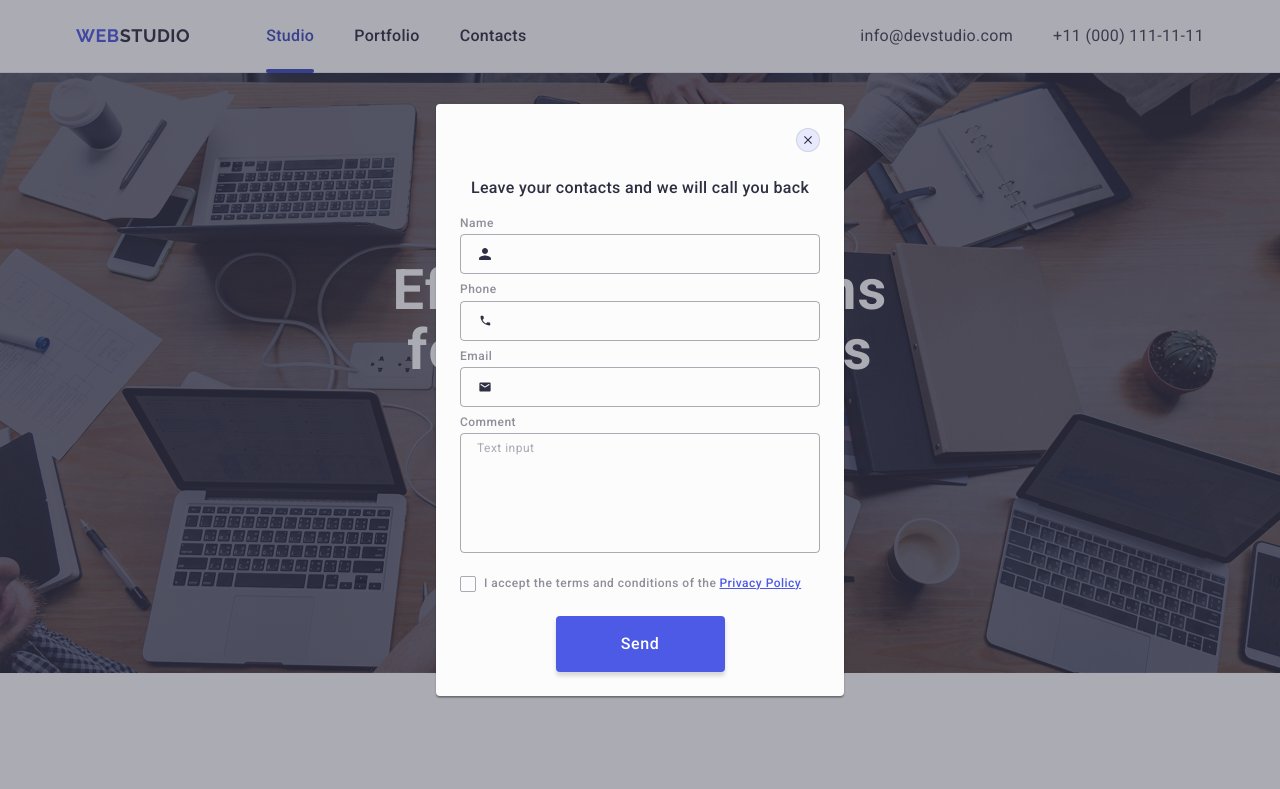
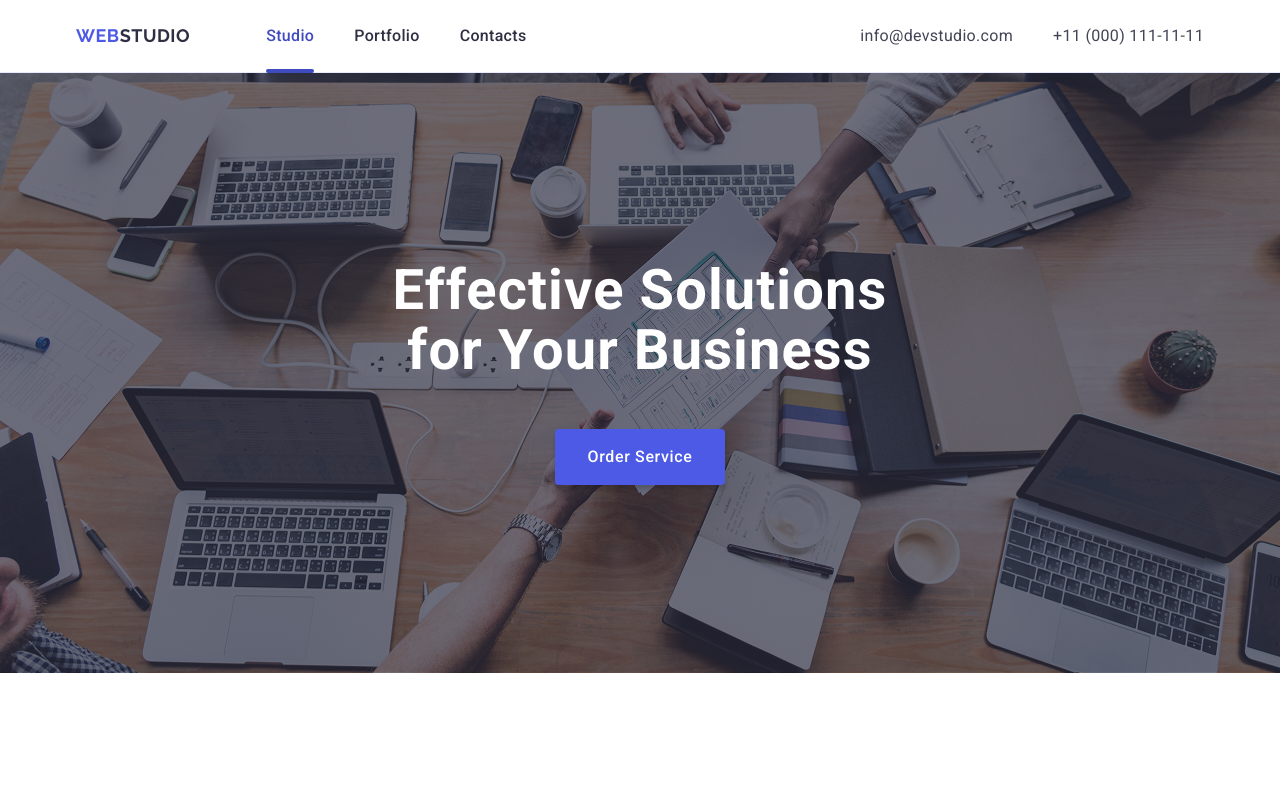
Before and after one commit to kateryna-bielianska/goit-markup-hw-05, a plain HTML site: page index.html in a window 1280 px wide. Shown: the top 789 px of the page. Drawn offline with nearby package versions, Linux system fonts and the light colour scheme.

Commit message:
fix: adjust modal overlay state and svg icon dimensions

```diff
--- a/index.html
+++ b/index.html
@@ -342,7 +342,7 @@ Subscribe
 
 
 </footer>
-   <div class="modal-overlay is-open">
+   <div class="modal-overlay">
   <div class="modal"> <button type="button" class="modal-close-btn">
       <svg class="close-icon" width="8" height="8">
         <use href="./images/icons.svg#icon-close"></use>
@@ -357,7 +357,7 @@ Subscribe
         <label class="form-label" for="user-name">Name</label>
         <div class="input-wrap">
           <input class="form-input" type="text" name="user-name" id="user-name">
-          <svg class="form-icon" width="18" height="18">
+          <svg class="form-icon" width="18" height="24">
             <use href="./images/icons.svg#icon-name"></use>
           </svg>
         </div>
@@ -367,7 +367,7 @@ Subscribe
         <label class="form-label" for="user-phone">Phone</label>
         <div class="input-wrap">
           <input class="form-input" type="tel" name="user-phone" id="user-phone">
-          <svg class="form-icon" width="18" height="18">
+          <svg class="form-icon" width="18" height="24">
             <use href="./images/icons.svg#icon-phone"></use>
           </svg>
         </div>
@@ -377,7 +377,7 @@ Subscribe
         <label class="form-label" for="user-email">Email</label>
         <div class="input-wrap">
           <input class="form-input" type="email" name="user-email" id="user-email">
-          <svg class="form-icon" width="18" height="18">
+          <svg class="form-icon" width="18" height="24">
             <use href="./images/icons.svg#icon-email"></use>
           </svg>
         </div>
```
